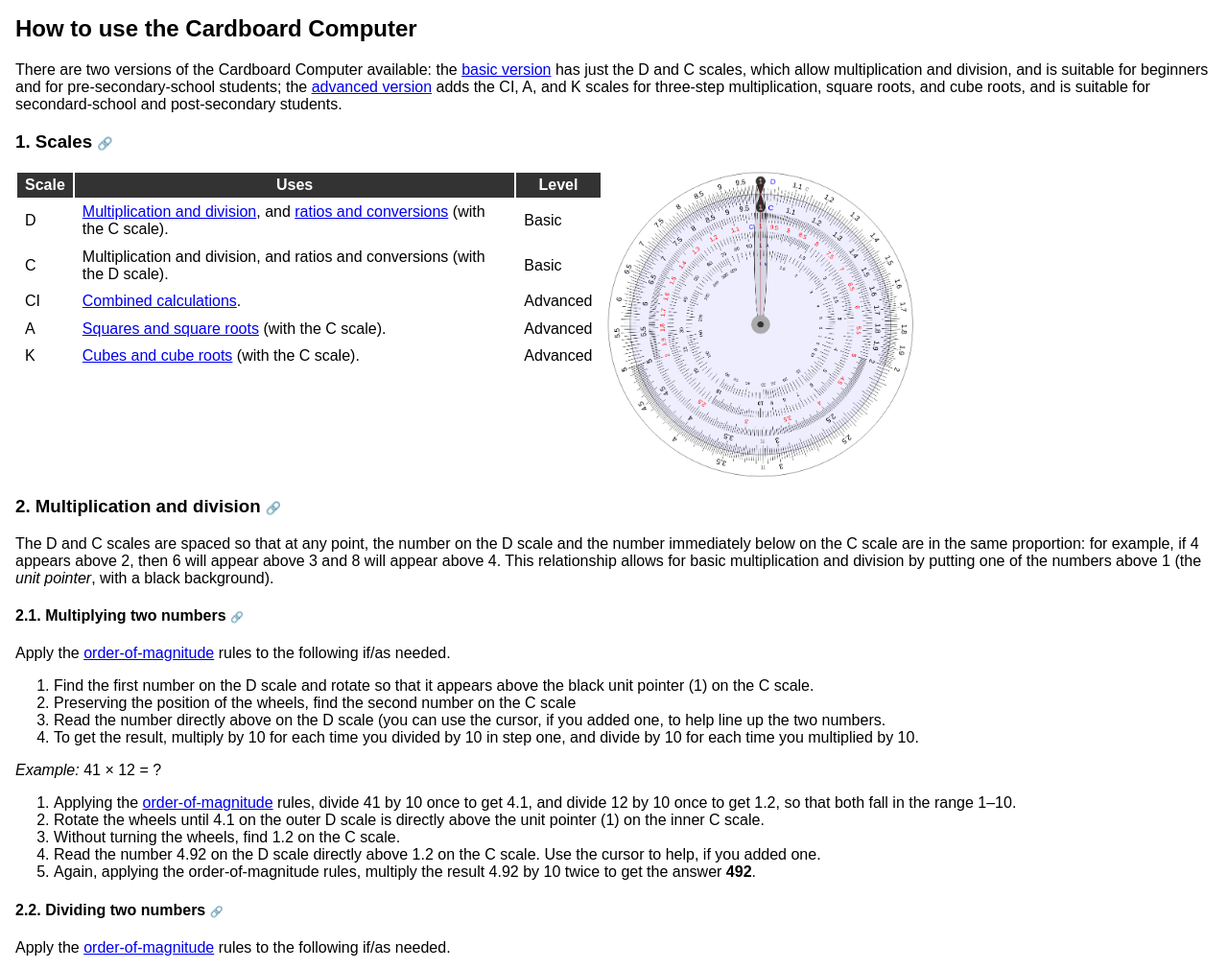
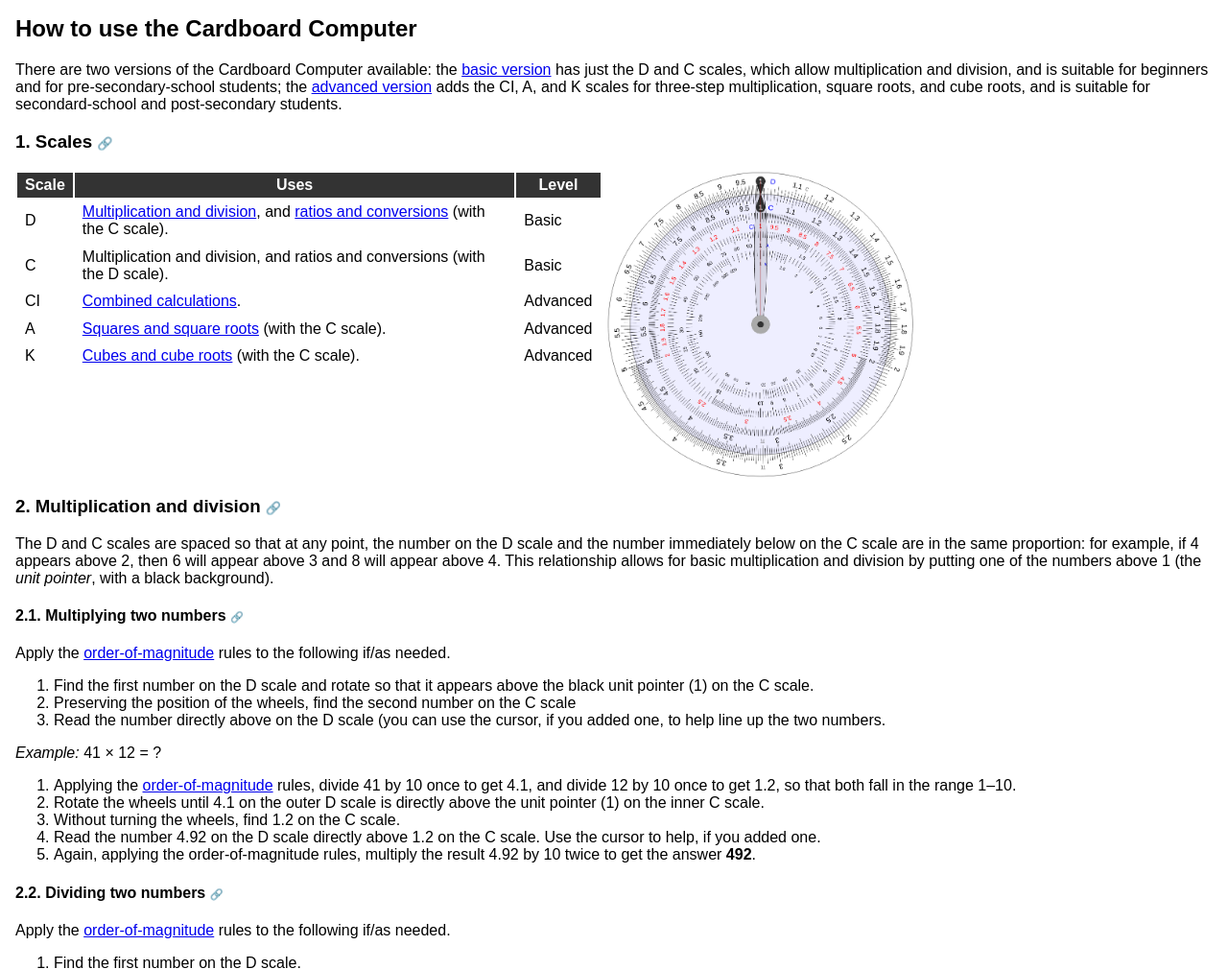
Before and after one commit to davidmegginson/cardboard-computer, a plain HTML site: page docs/guide.html in a window 1280 px wide. Shown: the part 83-1093 px from the top of the page at 96% size. Drawn offline with Linux system fonts and the light colour scheme.

Commit message:
Minor correction to instructions.

```diff
--- a/docs/guide.html
+++ b/docs/guide.html
@@ -79,7 +79,6 @@
             <li>Find the first number on the D scale and rotate so that it appears above the black unit pointer (1) on the C scale.</li>
             <li>Preserving the position of the wheels, find the second number on the C scale</li>
             <li>Read the number directly above on the D scale (you can use the cursor, if you added one, to help line up the two numbers.</li>
-            <li>To get the result, multiply by 10 for each time you divided by 10 in step one, and divide by 10 for each time you multiplied by 10.</li>
           </ol>
 
           <p><i>Example:</i> 41 × 12 = ?</p>
```
